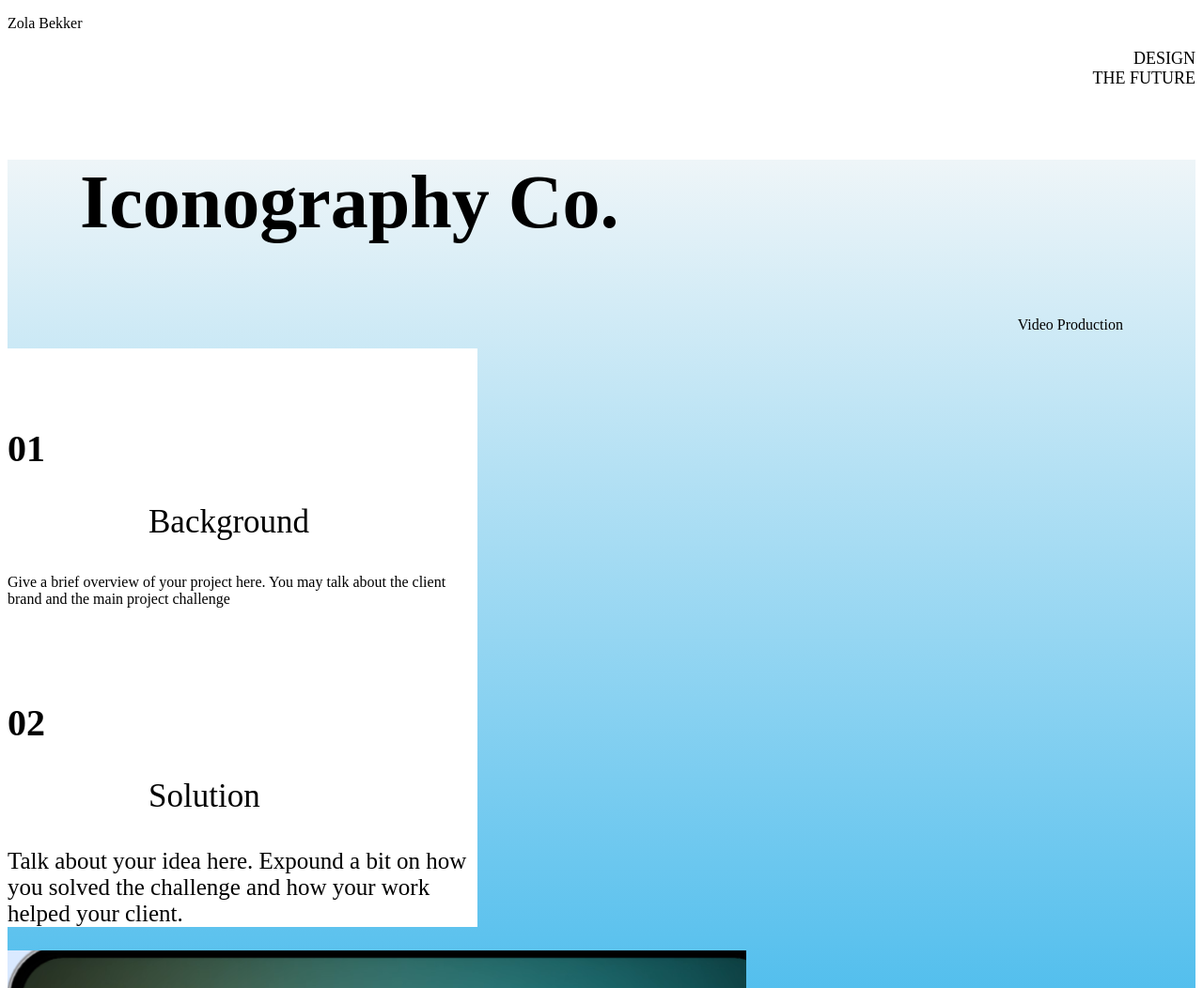
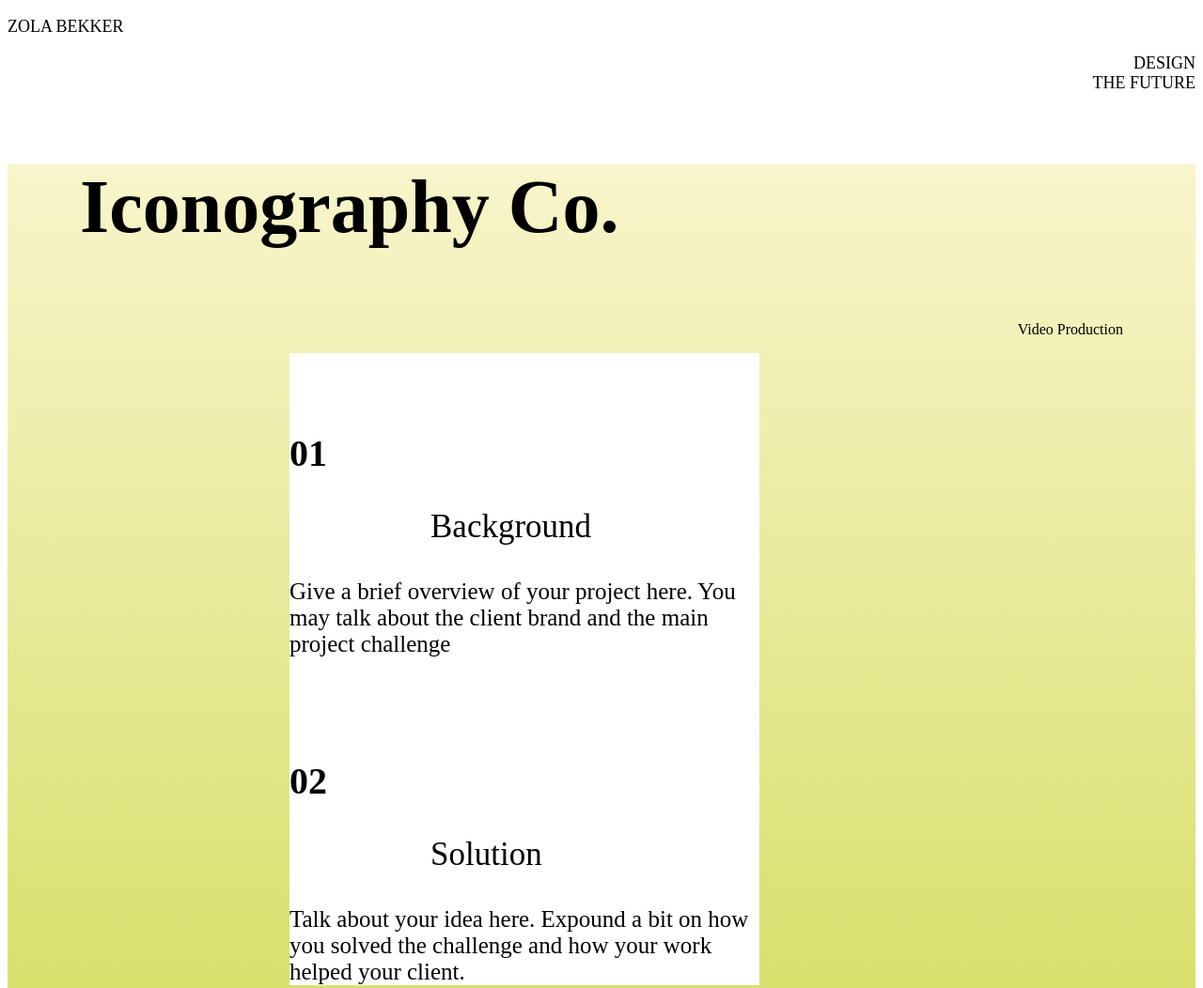
Before and after one commit to Sasisonisik/Lesson.dz-2-, a plain HTML site: page index.html in a window 1280 px wide. Shown: the top 1052 px of the page at 94% size. Drawn offline with Linux system fonts and the light colour scheme.

Commit message:
Finally?

```diff
--- a/index.html
+++ b/index.html
@@ -14,10 +14,10 @@
         the future
       </p>
     </header>
-    <section class="blia">
+    <div class="container">
       <h1>Iconography Co.</h1>
       <p class="Vid">Video Production</p>
-      <div class="korobka">
+      <section class="sec12">
         <section class="sec1">
           <h2>01</h2>
           <p class="zagol1">Background</p>
@@ -34,8 +34,8 @@
             challenge and how your work helped your client.
           </p>
         </section>
-      </div>
+      </section>
       <img src="./Nndude.png" alt="nndude" />
-    </section>
+    </div>
   </body>
 </html>
--- a/style.css
+++ b/style.css
@@ -1,6 +1,7 @@
-.name {
+.Zola {
   font-size: 18px;
   text-transform: uppercase;
+  text-align: left;
 }
 .des {
   font-size: 18px;
@@ -21,10 +22,14 @@ h1 {
   margin-top: 76px;
   margin-right: 77px;
 }
-.korobka {
+.container {
+  background: linear-gradient(to bottom, #f8f5cc, #c9d63e);
+}
+.sec1 {
   background-color: #ffffff;
   width: 500px;
   padding-top: 50px;
+  font-size: 25px;
   height: auto;
 }
 h2 {
@@ -49,3 +54,9 @@ h3 {
   font-size: 35px;
   padding-left: 150px;
 }
+.sec12 {
+  background-color: #ffffff;
+  width: 500px;
+  margin-left: 300px;
+  height: auto;
+}
```
